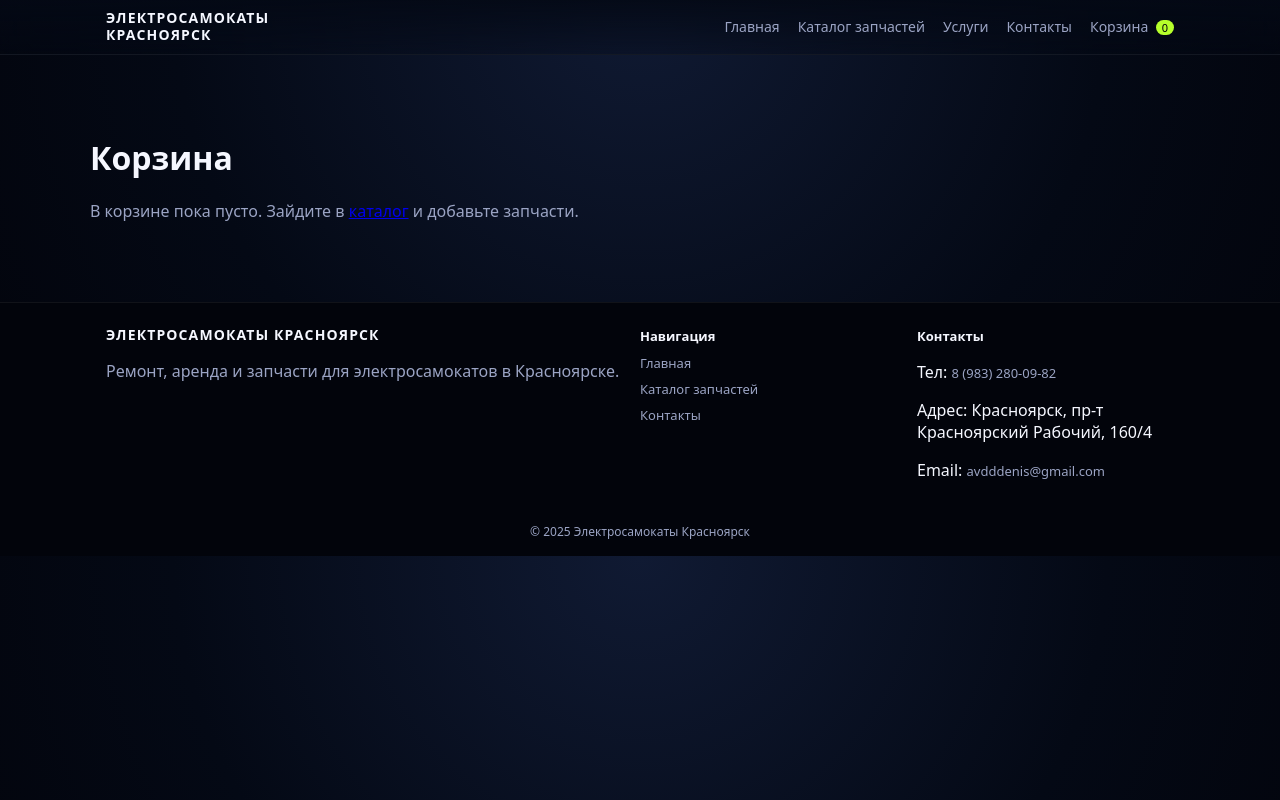
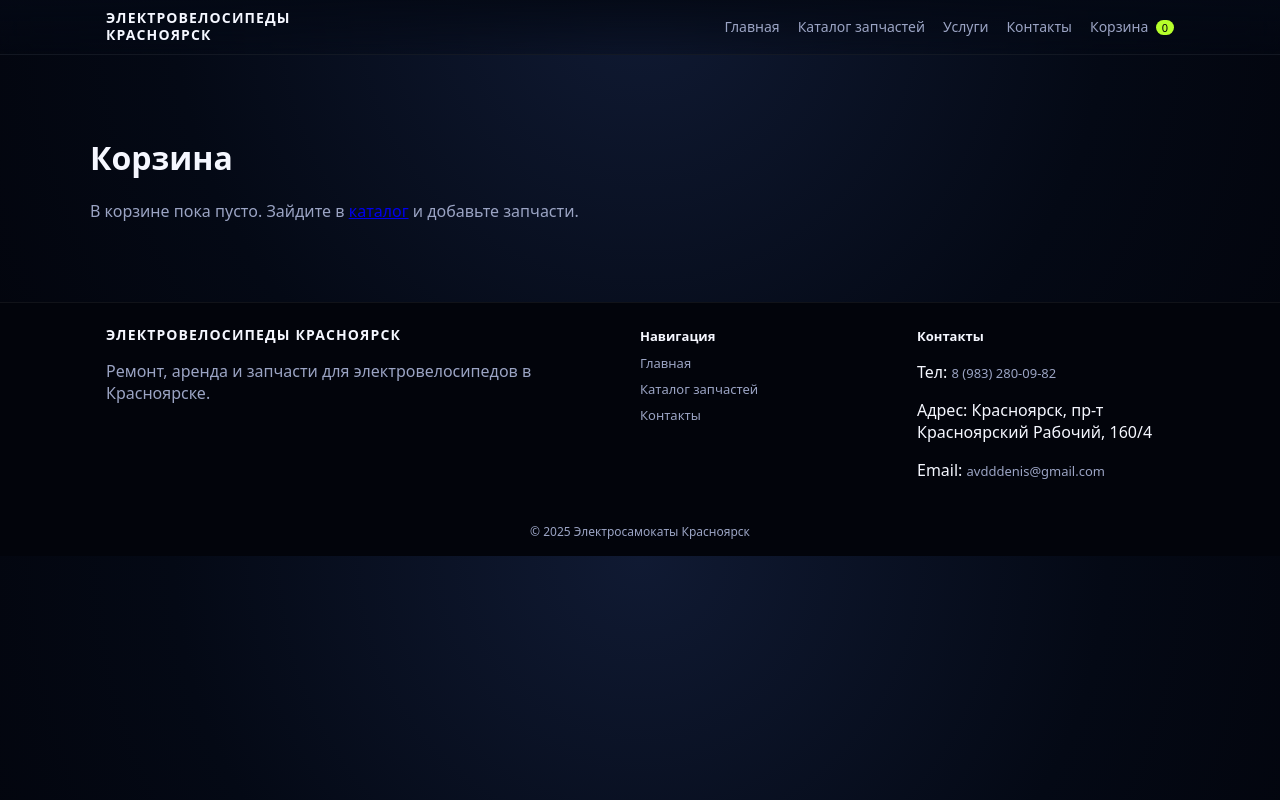
Before and after one commit to glorbosanya/savkasite, a website: page public/cart.html in a window 1280 px wide. Drawn offline with Linux system fonts and the light colour scheme.

Commit message:
Update cart.html

```diff
--- a/public/cart.html
+++ b/public/cart.html
@@ -3,14 +3,14 @@
 <head>
   <meta charset="UTF-8" />
   <meta name="viewport" content="width=device-width, initial-scale=1.0" />
-  <title>Корзина — Электросамокаты Красноярск</title>
+  <title>Корзина — Электровелосипеды Красноярск</title>
   <link rel="stylesheet" href="/css/style.css" />
 </head>
 <body>
 
 <header class="eks-header">
   <div class="eks-container">
-    <div class="eks-logo">ЭЛЕКТРОСАМОКАТЫ<br>КРАСНОЯРСК</div>
+    <div class="eks-logo">ЭЛЕКТРОВЕЛОСИПЕДЫ<br>КРАСНОЯРСК</div>
     <nav class="eks-nav" id="eks-nav">
       <a href="/">Главная</a>
       <a href="/catalog">Каталог запчастей</a>
@@ -67,8 +67,8 @@
 <footer class="eks-footer">
   <div class="eks-container eks-footer-grid">
     <div>
-      <div class="eks-logo footer">Электросамокаты Красноярск</div>
-      <p class="eks-muted">Ремонт, аренда и запчасти для электросамокатов в Красноярске.</p>
+      <div class="eks-logo footer">Электровелосипеды Красноярск</div>
+      <p class="eks-muted">Ремонт, аренда и запчасти для электровелосипедов в Красноярске.</p>
     </div>
     <div>
       <h4>Навигация</h4>
```
